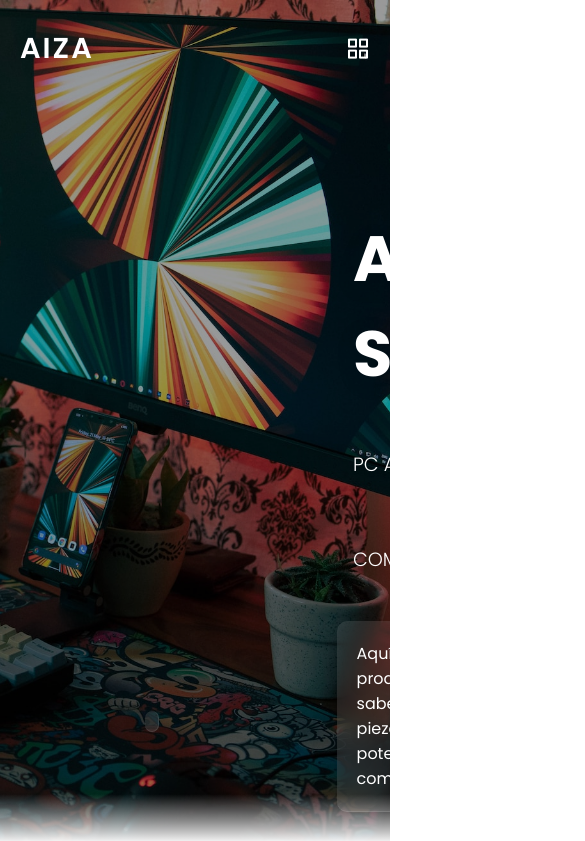
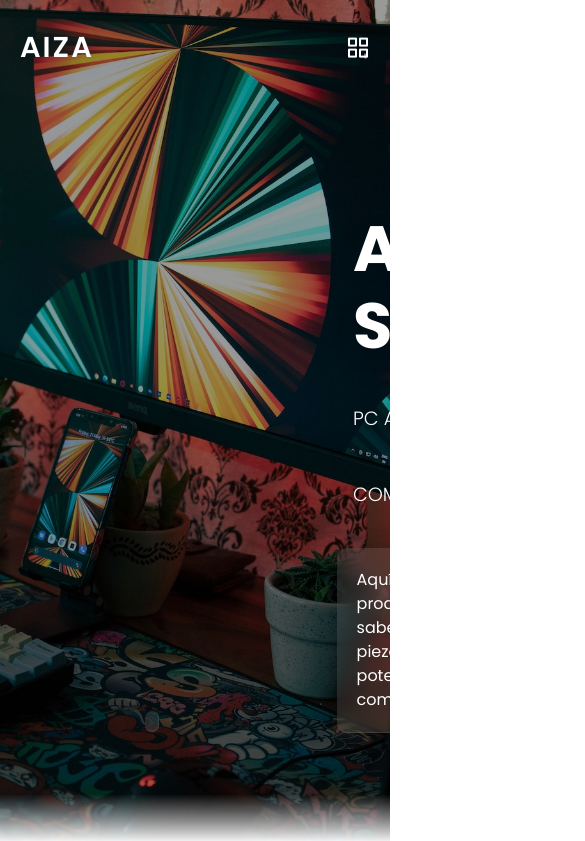
Before and after one commit to Aiza0102/AizaStore, a plain HTML site: page pages/Product.html in a window 390 px wide. Shown: the top 841 px of the page, 585 px wide, since content can reach past the window. Drawn offline with nearby package versions, Linux system fonts and the light colour scheme; the site is published under a folder, as on GitHub Pages, so addresses that start at the root find nothing.

Commit message:
cambios pocos, bootstrap - responsive y correciones

```diff
--- a/pages/Product.html
+++ b/pages/Product.html
@@ -8,7 +8,7 @@
     <title>Producto | AizaStore</title>
     <link rel="stylesheet" href="../css/StylesMain.css">
     <link rel="stylesheet" href="../css/swiper-bundle.min.css">
-    <link rel="stylesheet" href="/bootstrap-5.0.2-dist/css/bootstrap.min.css">
+    <link rel="stylesheet" href="../bootstrap-5.0.2-dist/css/bootstrap.min.css">
     <link rel="stylesheet" href="https://unicons.iconscout.com/release/v4.0.8/css/line.css">
     <link rel="stylesheet" href="https://cdnjs.cloudflare.com/ajax/libs/font-awesome/6.4.2/css/all.min.css"
         integrity="sha512-z3gLpd7yknf1YoNbCzqRKc4qyor8gaKU1qmn+CShxbuBusANI9QpRohGBreCFkKxLhei6S9CQXFEbbKuqLg0DA=="
@@ -540,14 +540,14 @@
             <a href="https://www.facebook.com/ICastellar.U"><i class="uil uil-facebook"></i></a>
             <a href="https://www.instagram.com/i_castellar01"><i class="uil uil-instagram"></i></a>
             <a href="https://twitter.com/Aiza0102"><i class="uil uil-twitter"></i></a>
-            <a href=""><i class="uil uil-whatsapp"></i></a>
+            <a href="https://wa.link/gwnstc"><i class="uil uil-whatsapp"></i></a>
         </div>
     </footer>
     <script src="../js/code.jquery.com_jquery-3.7.1.js"></script>
+    <script src="../bootstrap-5.0.2-dist/js/bootstrap.min.js"></script>
     <script src="https://unpkg.com/isotope-layout@3/dist/isotope.pkgd.js"></script>
     <script src="../js/swiper-bundle.min.js"></script>
     <script src="../js/main.js"></script>
-    <script src="/bootstrap-5.0.2-dist/js/bootstrap.min.js"></script>
 </body>
 
 </html>
--- a/scss/responsive.scss
+++ b/scss/responsive.scss
@@ -16,7 +16,36 @@
     }
 }
 
-@media screen and (max-width: 710px) {
+@media screen and (max-width: 980px){
+    header .nav-bar,
+    .section {
+        padding: 15px 40px;
+    }
+
+    .swiper-slide .text-content {
+        margin: 0 40px 0 20px;
+
+        .title {
+            font-size: 3em;
+
+            span {
+                font-size: 0.30em;
+            }
+        }
+    }
+
+    .bg-slider-thumbs {
+        left: 20%;
+    }
+
+    .swiper-slide .text-content {
+        .title p {
+            font-size: 0.8em;
+        }
+    }
+}
+
+@media screen and (max-width: 800px) {
 
     header .nav-bar,
     .section {
```
Also changed, not shown: index.html (+1 -1 lines), pages/About.html (+1 -1 lines), pages/Contact.html (+1 -1 lines), pages/Location.html (+1 -1 lines), css/StylesMain.css, css/responsive.css, 2 other files.
